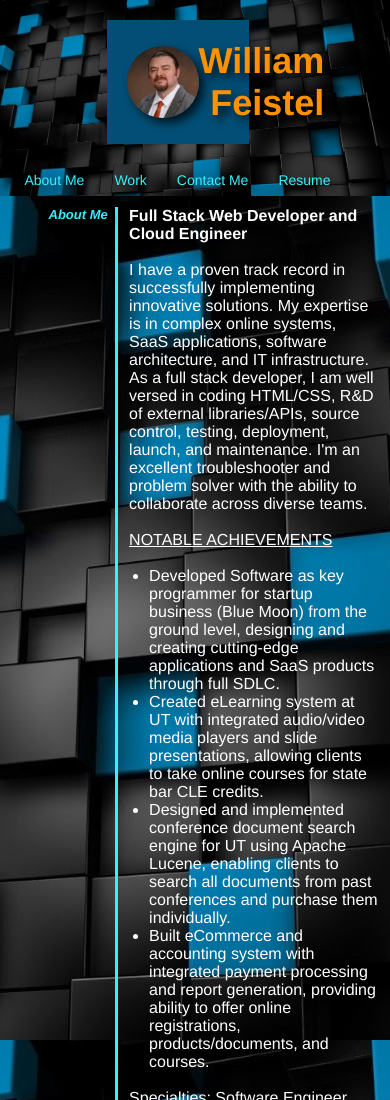
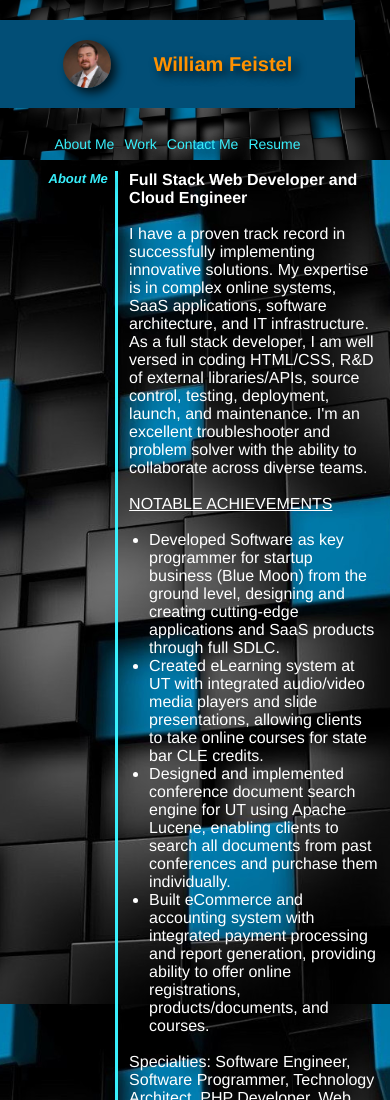
Before and after one commit to lfeistel/portfolio, a plain HTML site: page index.html in a window 390 px wide. Shown: the top 1100 px of the page. Drawn offline with Linux system fonts and the light colour scheme.

Commit message:
tweaked some media query styles

```diff
--- a/assets/css/style.css
+++ b/assets/css/style.css
@@ -192,13 +192,17 @@ article p {
 
 /* MEDIA QUERY FOR SMALLER DESKTOP SCREENS AND SMALLER */
 @media screen and (max-width: 980px) {
+  :root {
+    scroll-padding-top: 0.5in;
+  }
+
   header {
     padding-bottom: 0;
     justify-content: center;
     position: relative;
   }
 
-  header h1 {
+  header div {
     width: 100%;
     text-align: center;
   }
@@ -209,8 +213,8 @@ article p {
     justify-content: center;
   }
 
-  header nav ul li a {
-    font-size: 20px;
+  .section-content article {
+    opacity: 100%;
   }
 }
 
@@ -220,20 +224,26 @@ article p {
 
 /* MEDIA QUERY FOR MOBILE PHONES AND SMALLER */
 @media screen and (max-width: 575px) {
-  header h1 {
+  :root {
+    scroll-padding-top: 0.25in;
+  }
+
+  header div a {
     font-size: 20px;
+  }
+
+  header div img {
+    height: 0.50in;
+    border-radius: 0.25in;
   }
 
   header nav ul li a {
     font-size: 14px;
+    padding: 5px 5px;
   }
 
   .section-title h2 {
     font-size: 13px;
-  }
-
-  .section-content article {
-    opacity: 100%;
   }
 
   #contact-me > .section-content {
```
